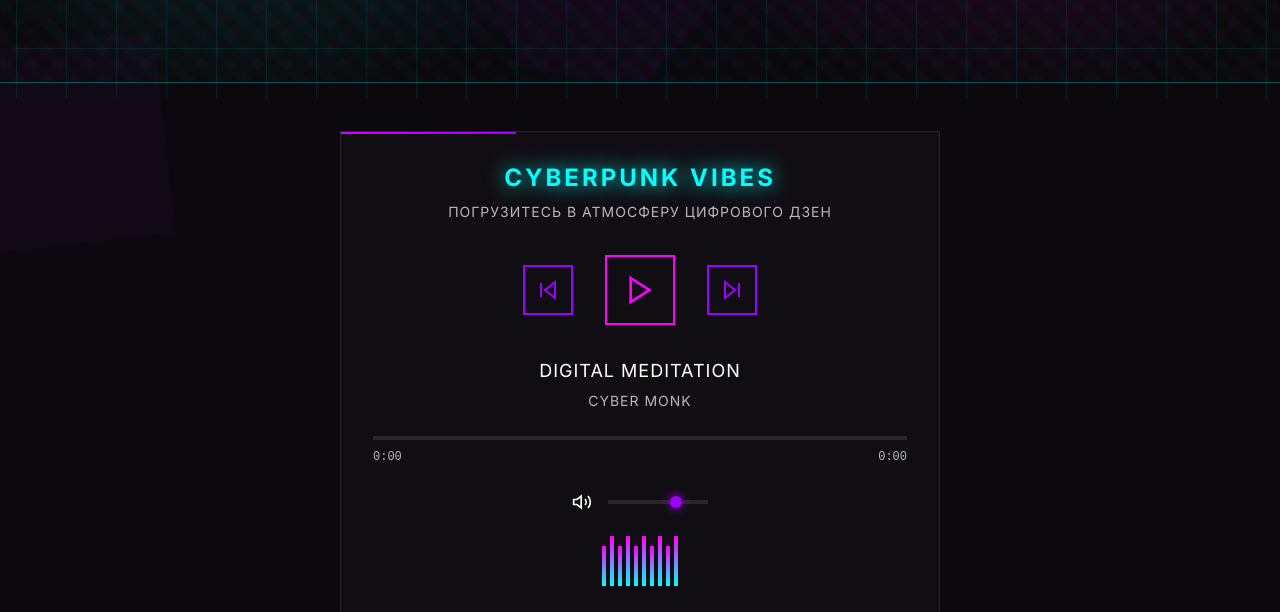
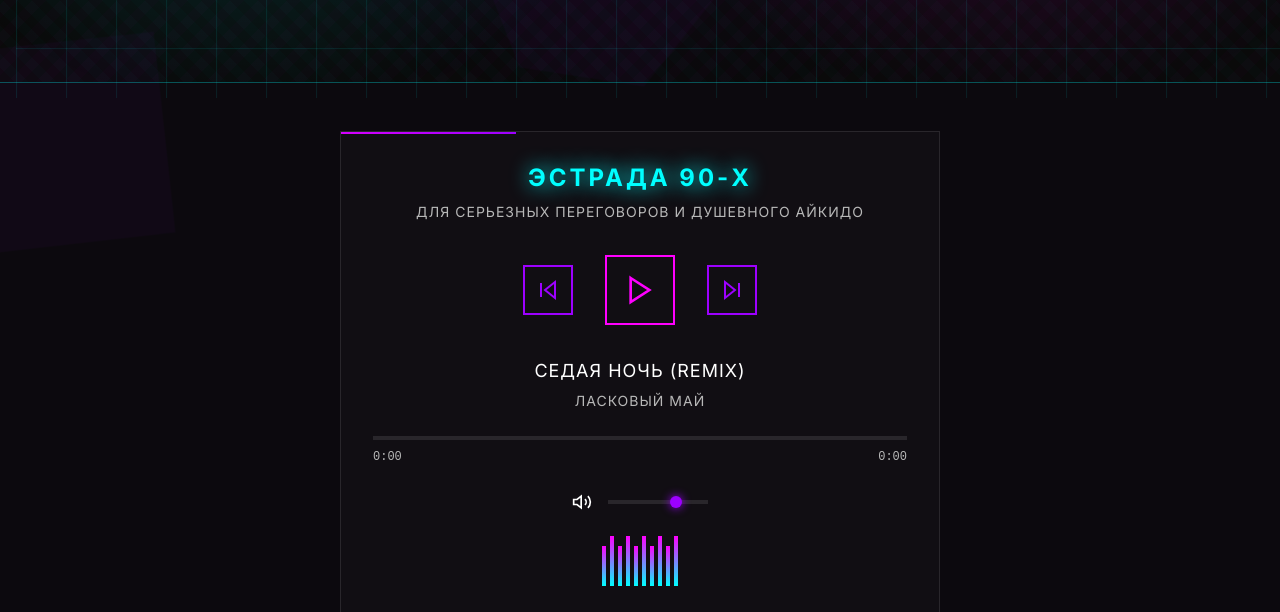
Before and after one commit to sini-codes/sell-aikido, a website: page index.html in a window 1280 px wide. Shown: the part 718-1330 px from the top of the page. Drawn offline with Linux system fonts and the light colour scheme.

Commit message:
Replace cyberpunk music with 90s Russian hits
- Changed track list to iconic 90s Russian songs
- Updated player header to 'ЭСТРАДА 90-х'
- New subtitle: 'Для серьезных переговоров и душевного айкидо'
- Kept same demo URLs (would need real tracks for production)

```diff
--- a/index.html
+++ b/index.html
@@ -101,8 +101,8 @@
         <div class="container">
             <div class="music-player">
                 <div class="player-header">
-                    <h3 class="player-title">CYBERPUNK VIBES</h3>
-                    <p class="player-subtitle">Погрузитесь в атмосферу цифрового дзен</p>
+                    <h3 class="player-title">ЭСТРАДА 90-х</h3>
+                    <p class="player-subtitle">Для серьезных переговоров и душевного айкидо</p>
                 </div>
                 <div class="player-controls">
                     <button class="player-btn" id="prevBtn">
--- a/script.js
+++ b/script.js
@@ -124,18 +124,18 @@
 // Music Player
 const tracks = [
     {
-        name: "Digital Meditation",
-        artist: "Cyber Monk",
+        name: "Седая Ночь (Remix)",
+        artist: "Ласковый Май",
         url: "https://www.soundhelix.com/examples/mp3/SoundHelix-Song-1.mp3"
     },
     {
-        name: "Neon Dreams",
-        artist: "Synthwave Master",
+        name: "Крошка Моя",
+        artist: "Руки Вверх",
         url: "https://www.soundhelix.com/examples/mp3/SoundHelix-Song-2.mp3"
     },
     {
-        name: "Electric Zen",
-        artist: "AI Composer",
+        name: "Владимирский Централ",
+        artist: "Михаил Круг",
         url: "https://www.soundhelix.com/examples/mp3/SoundHelix-Song-3.mp3"
     }
 ];
```
